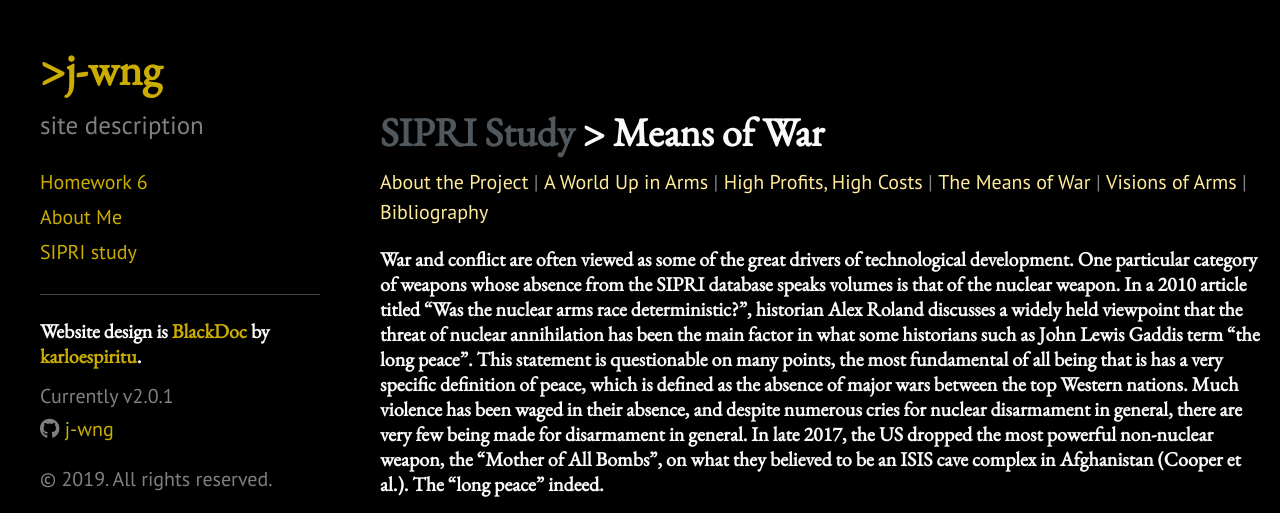
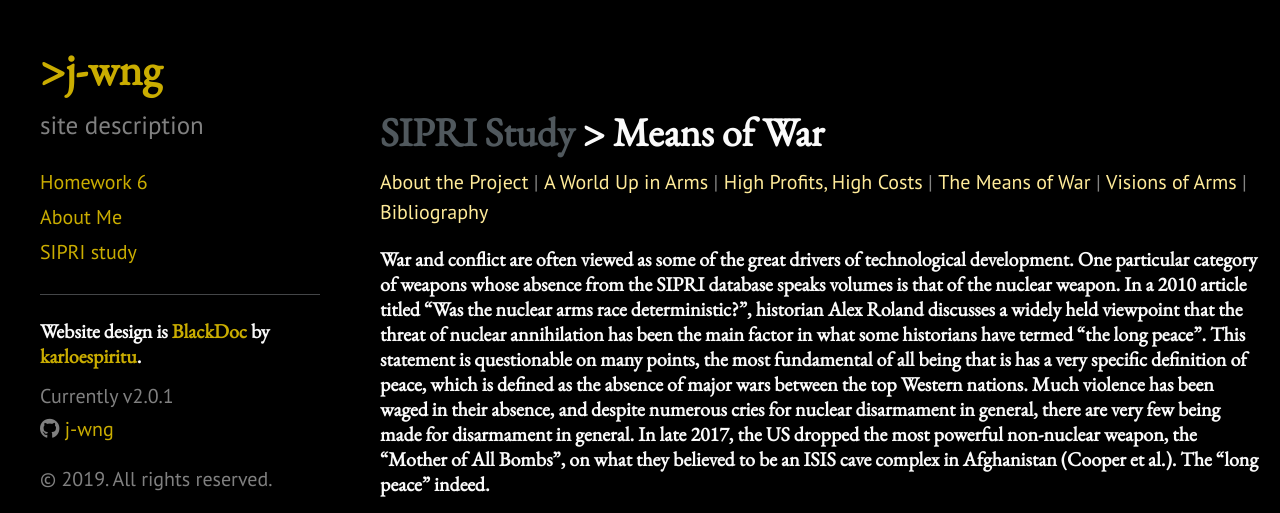
Before and after one commit to j-wng/j-wng.github.io, a Jekyll site: the page built from means.html, in a window 1280 px wide and 1022 px high, cut to the strip 0-513 px from the top of the window. Built offline with Jekyll 4.4.1, drawn with Linux system fonts in a browser that asks for light colours; nearby versions of some CDN libraries.

Commit message:
Update means.html

```diff
--- a/means.html
+++ b/means.html
@@ -38,7 +38,7 @@
 
 <p>
   <h5>
-    War and conflict are often viewed as some of the great drivers of technological development. One particular category of weapons whose absence from the SIPRI database speaks volumes is that of the nuclear weapon. In a 2010 article titled “Was the nuclear arms race deterministic?”, historian Alex Roland discusses a widely held viewpoint that the threat of nuclear annihilation has been the main factor in what some historians such as John Lewis Gaddis term “the long peace”. This statement is questionable on many points, the most fundamental of all being that is has a very specific definition of peace, which is defined as the absence of major wars between the top Western nations. Much violence has been waged in their absence, and despite numerous cries for nuclear disarmament in general, there are very few being made for disarmament in general. In late 2017, the US dropped the most powerful non-nuclear weapon, the “Mother of All Bombs”, on what they believed to be an ISIS cave complex in Afghanistan (Cooper et al.). The “long peace” indeed.
+    War and conflict are often viewed as some of the great drivers of technological development. One particular category of weapons whose absence from the SIPRI database speaks volumes is that of the nuclear weapon. In a 2010 article titled “Was the nuclear arms race deterministic?”, historian Alex Roland discusses a widely held viewpoint that the threat of nuclear annihilation has been the main factor in what some historians have termed “the long peace”. This statement is questionable on many points, the most fundamental of all being that is has a very specific definition of peace, which is defined as the absence of major wars between the top Western nations. Much violence has been waged in their absence, and despite numerous cries for nuclear disarmament in general, there are very few being made for disarmament in general. In late 2017, the US dropped the most powerful non-nuclear weapon, the “Mother of All Bombs”, on what they believed to be an ISIS cave complex in Afghanistan (Cooper et al.). The “long peace” indeed.
   </h5>
 </p>
 
```
